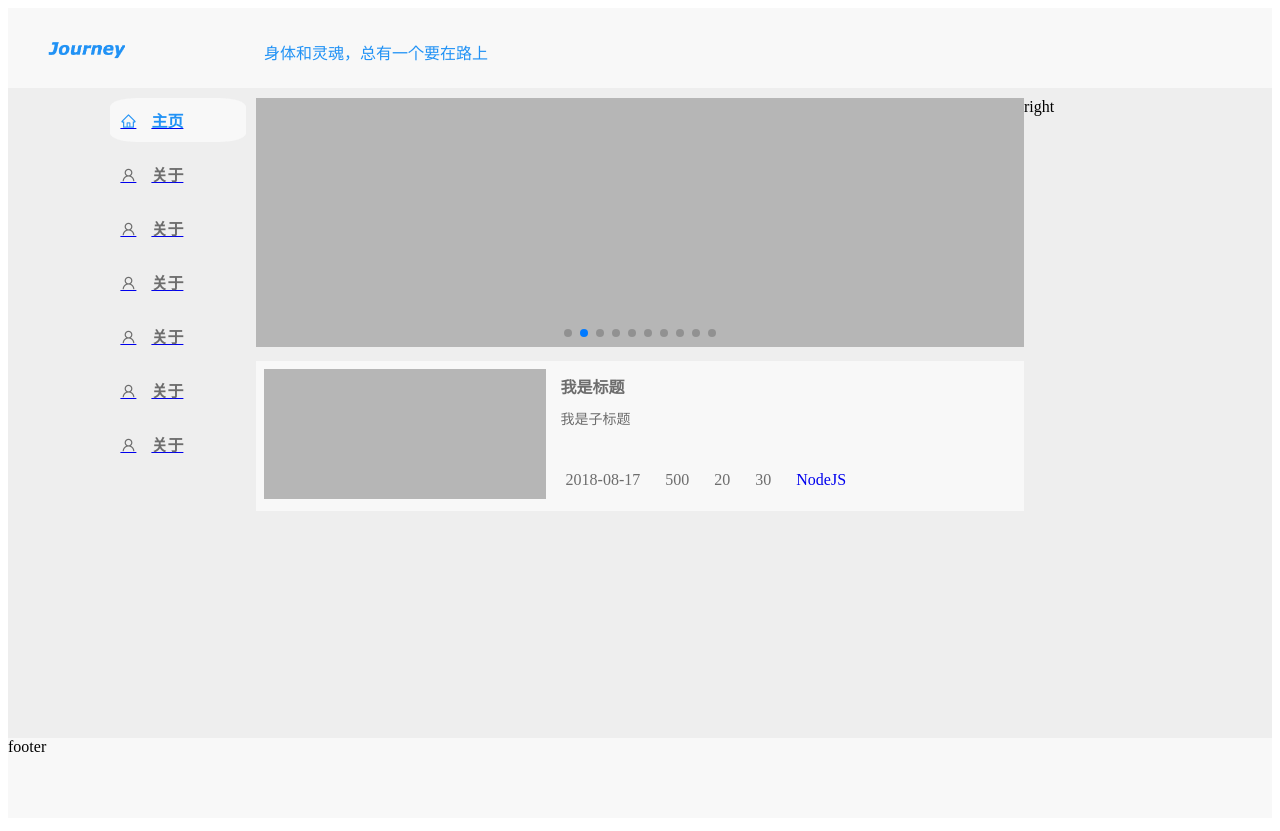
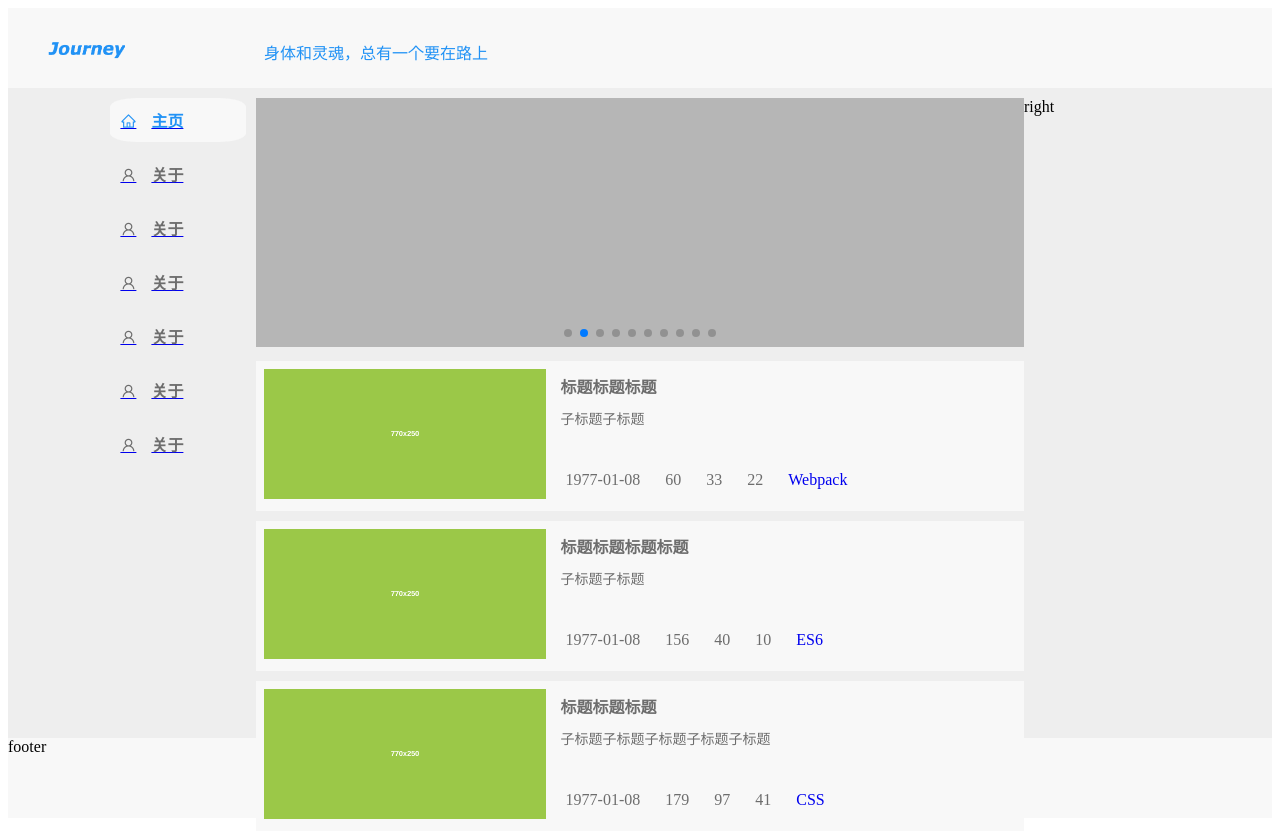
Before and after one commit to LiShuxue/journey-client, a Vue app: page / in a window 1280 px wide. Built offline with nearby package versions, Linux system fonts and the light colour scheme; the HTML template or start-up script is replaced by a standard one.

Commit message:
使用mock.js来随机生成数据

```diff
--- a/package.json
+++ b/package.json
@@ -18,6 +18,7 @@
     "@vue/cli-plugin-eslint": "^3.0.0",
     "@vue/cli-service": "^3.0.0",
     "@vue/eslint-config-standard": "^3.0.0",
+    "mockjs": "^1.0.1-beta3",
     "node-sass": "^4.9.3",
     "sass-loader": "^7.1.0",
     "vue-template-compiler": "^2.5.17"
--- /dev/null
+++ b/src/mock/mock.js
@@ -0,0 +1,23 @@
+import Mock from 'mockjs'
+
+const mockdata = Mock.mock({
+  'blogList|1-10': [{
+    'title|1-5': '标题',
+    'subTitle|1-5': '子标题',
+    image: Mock.Random.dataImage('770x250'),
+    time: Mock.Random.date(),
+    'eye|1-500': 500,
+    'like|1-100': 30,
+    'category|1': ['NodeJS', 'ES6', 'Vue', 'CSS', 'Webpack'],
+    comment: {
+      'count|1-100': 100,
+      'list|1-10': [{
+        time: Mock.Random.datetime(),
+        'content|1-10': '评论',
+        'arthur|1': ['张三', '李四', '王五', '赵六']
+      }]
+    }
+  }]
+})
+
+export default mockdata
--- a/src/views/Home.vue
+++ b/src/views/Home.vue
@@ -8,28 +8,13 @@
 </template>
 
 <script>
+import mockdata from '@/mock/mock'
 import SwipeBanner from '@/components/SwipeBanner.vue'
 import BlogItem from '@/components/BlogItem.vue'
 export default {
   data () {
     return {
-      blogList: [
-        {
-          title: '我是标题',
-          subTitle: '我是子标题',
-          image: require('../assets/img/slide.png'),  // 这里需要用require，因为webpack已经将图片打包处理，渲染出来的路径不对，所以需要用require
-          time: '2018-08-17',
-          eye: '500',
-          like: '30',
-          category: 'NodeJS',
-          comment: {
-            count: '20',
-            list: [
-              {time: '2018-08-17', content: '我是评论', arthur: 'test user'}
-            ]
-          }
-        }
-      ]
+      blogList: mockdata.blogList
     }
   },
 
```
Also changed, not shown: 1 other file (tests, documents, lock files or other folders).
